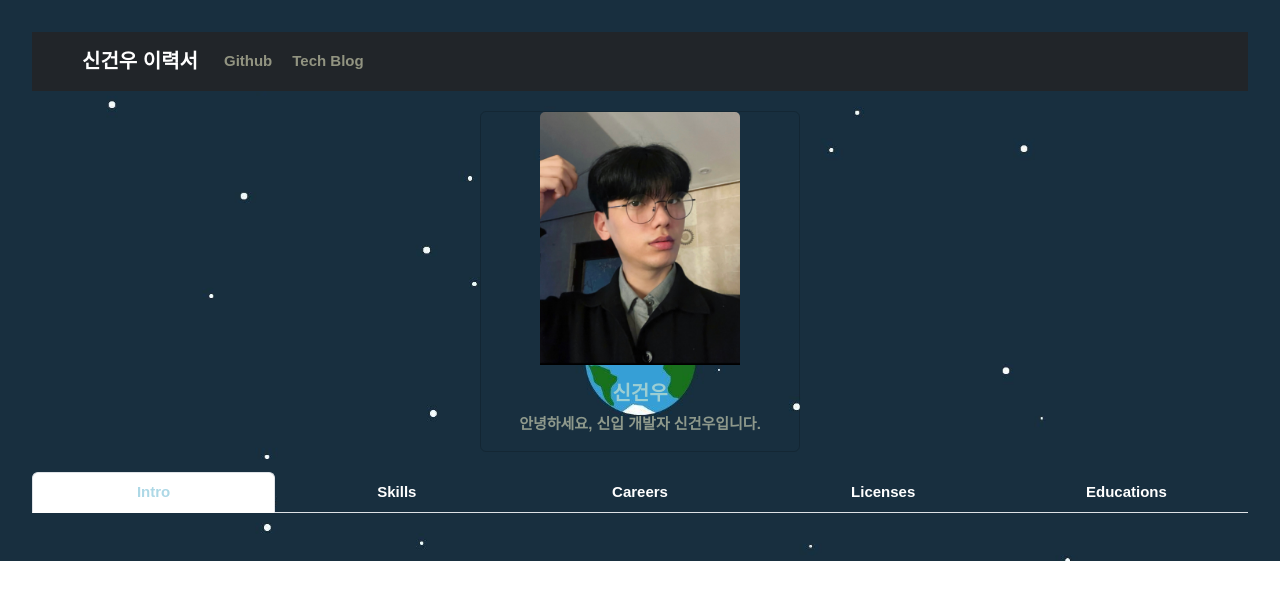
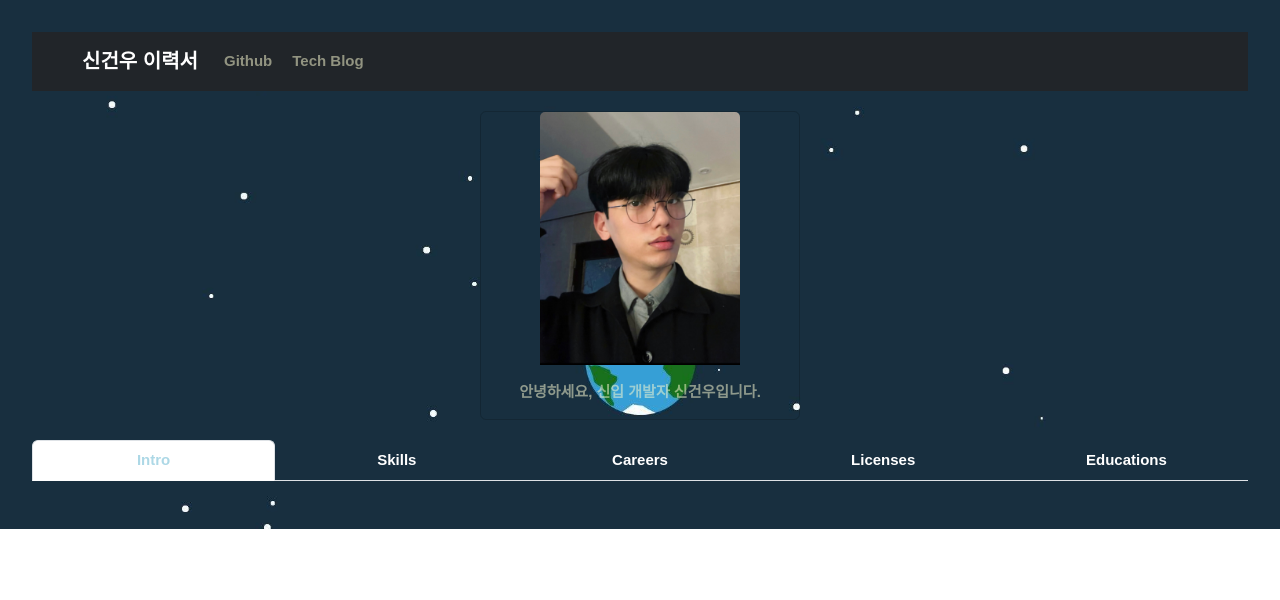
Before and after one commit to spacedustz/Resume, a React (Vite) app in the folder React/: page / in a window 1280 px wide. Shown: the top 600 px of the page. Built offline with nearby package versions, Linux system fonts and the light colour scheme.

Commit message:
Profile Card 이름 삭제

```diff
--- a/React/src/styles/card/ProfileCard.tsx
+++ b/React/src/styles/card/ProfileCard.tsx
@@ -64,7 +64,6 @@ const ProfileCard: React.FC = () => {
             <MainCard style={{width: '20rem'}}>
                 <Card.Img variant="top" src="../../public/assets/me2.png"/>
                 <Card.Body>
-                    <Card.Title>신건우</Card.Title>
                     <Card.Text>
                         <strong>안녕하세요, 신입 개발자 신건우입니다.</strong><br/>
                     </Card.Text>
```
